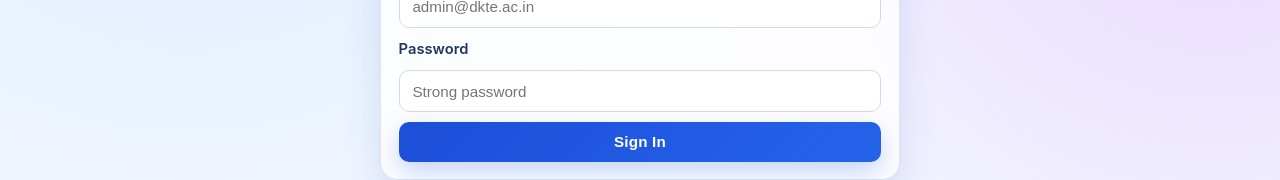
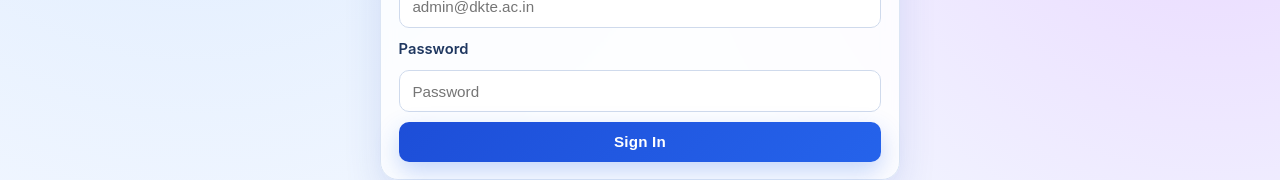
Before and after one commit to SamadLatkar06/dkte-student-system, a React (Vite) app: page /admin/login in a window 1280 px wide. Shown: the part 306-486 px from the top of the page. Built offline with nearby package versions, Linux system fonts and the light colour scheme.

Commit message:
updated my projecr

```diff
--- a/src/pages/AdminLoginPage.jsx
+++ b/src/pages/AdminLoginPage.jsx
@@ -64,7 +64,7 @@ function AdminLoginPage() {
           required
           value={password}
           onChange={(event) => setPassword(event.target.value)}
-          placeholder="Strong password"
+          placeholder="Password"
         />
 
         <button type="submit" disabled={submitting}>
```
